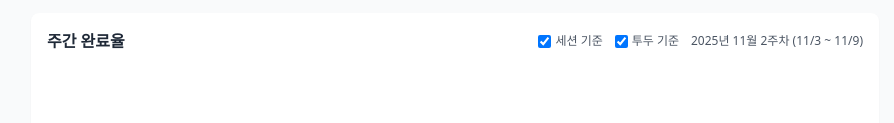
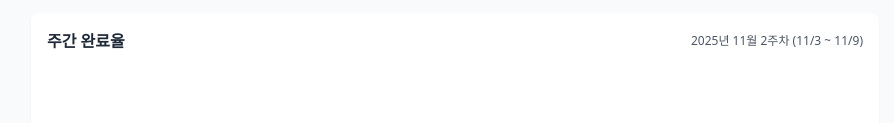
Before and after one commit to vibecodercat-droid/breet, a browser extension: page pages/statistics.html in a window 1280 px wide. Shown: the part 336-459 px from the top of the page, without its empty margins (185-1079 px from the left). Drawn offline with nearby package versions, Linux system fonts and the light colour scheme.

Commit message:
ui(stats): remove dataset toggle controls from weekly chart header

```diff
--- a/pages/statistics.html
+++ b/pages/statistics.html
@@ -46,15 +46,7 @@
       <section class="bg-white rounded-lg shadow-sm p-4">
         <div class="flex items-center justify-between mb-2">
           <h2 class="text-base font-semibold">주간 완료율</h2>
-          <div class="flex items-center gap-3">
-            <label class="flex items-center gap-1 text-xs text-gray-600">
-              <input id="toggleSession" type="checkbox" class="form-checkbox" checked /> 세션 기준
-            </label>
-            <label class="flex items-center gap-1 text-xs text-gray-600">
-              <input id="toggleTodo" type="checkbox" class="form-checkbox" checked /> 투두 기준
-            </label>
-            <div id="weekInfo" class="text-xs text-gray-600"></div>
-          </div>
+          <div id="weekInfo" class="text-xs text-gray-600"></div>
         </div>
         <canvas id="weeklyChart" width="600" height="250"></canvas>
       </section>
```
